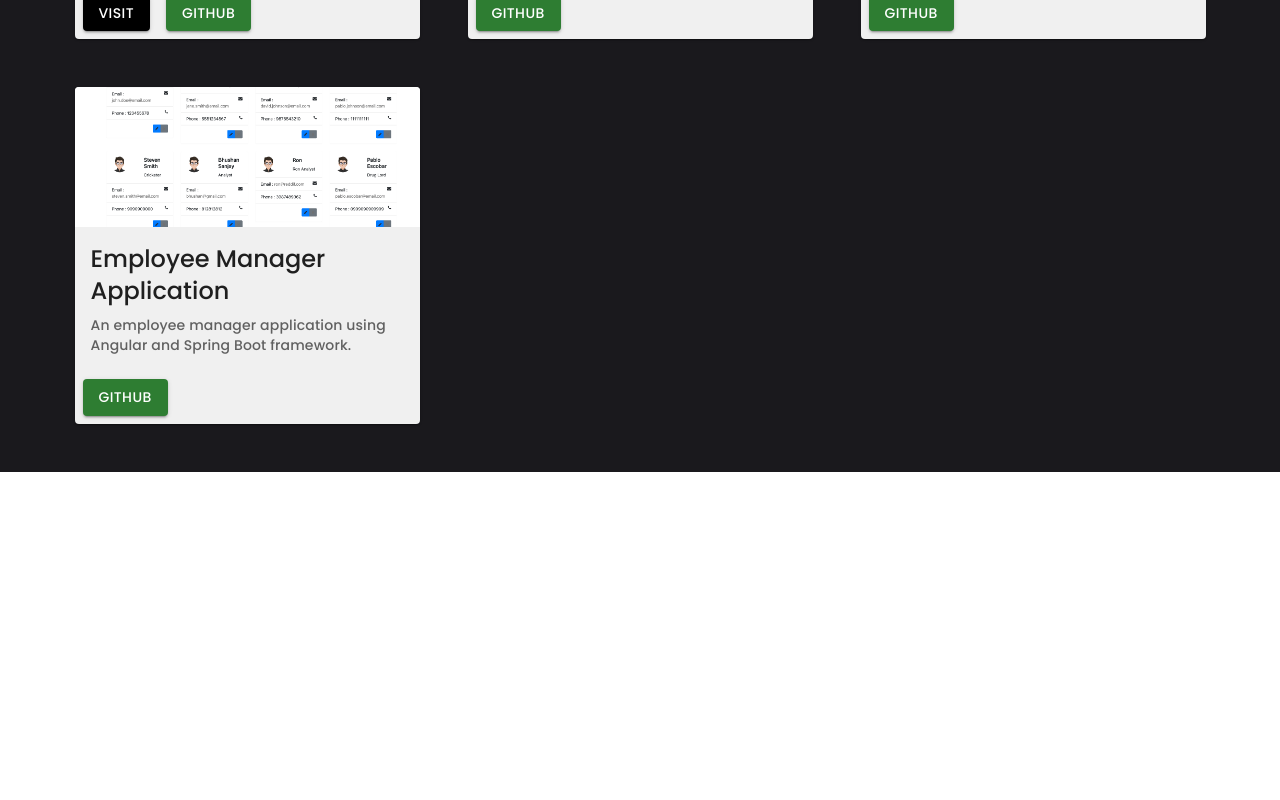
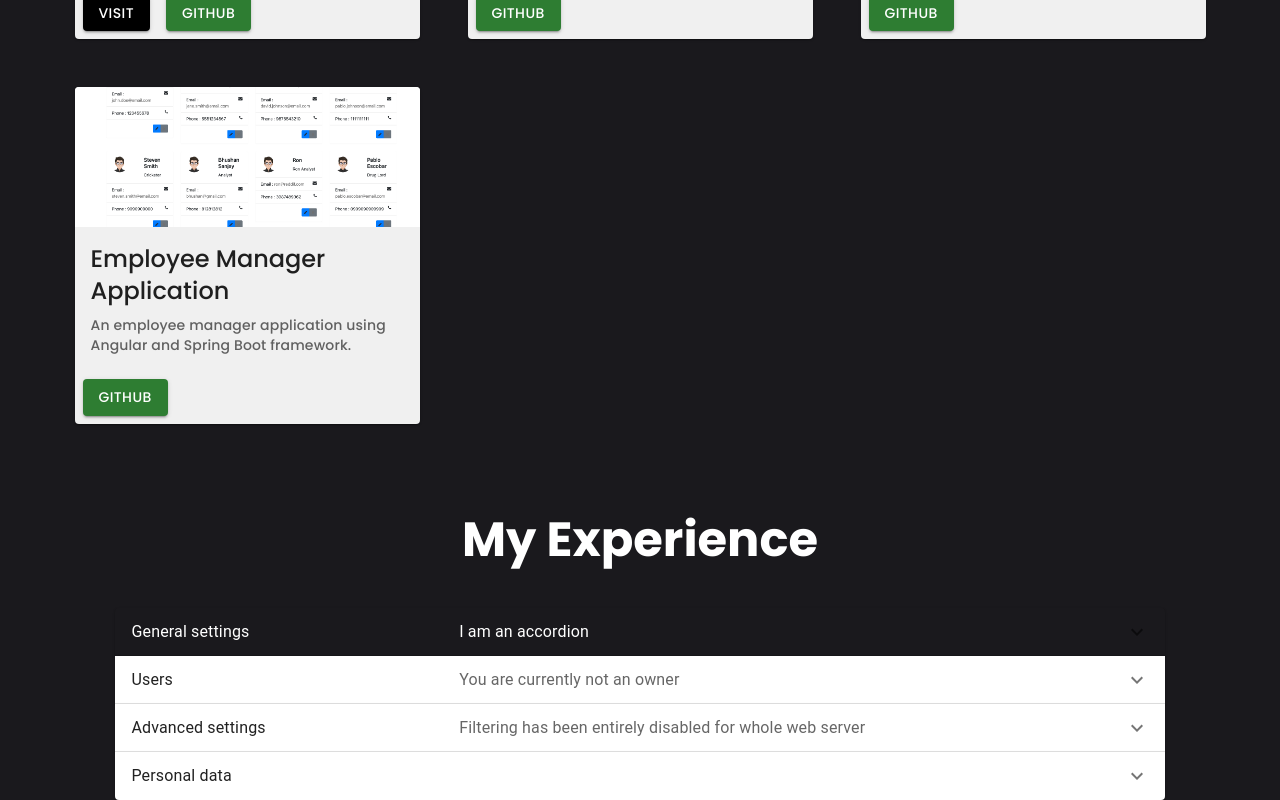
Before and after one commit to bhushankhope/portfolio, a React (Create React App) app: page / in a window 1280 px wide. Shown: the part 1371-2171 px from the top of the page. Before the commit the page ends 1843 px from the top, so only its background shows below. Built offline with nearby package versions, Linux system fonts and the light colour scheme.

Commit message:
added accordion

```diff
--- a/src/App.js
+++ b/src/App.js
@@ -1,4 +1,5 @@
 import './App.css';
+import Experience from './components/experience';
 import Expertise from './components/expertise';
 import Introduction from './components/intro';
 import NavBar from './components/navbar';
@@ -10,7 +11,8 @@ function App() {
       <NavBar></NavBar>
       <Introduction></Introduction>
       <Expertise></Expertise>
-      <Projects/>
+      <Projects />
+      <Experience></Experience>
     </div>
   );
 }
--- /dev/null
+++ b/src/components/accordion.js
@@ -0,0 +1,91 @@
+import * as React from 'react';
+import Accordion from '@mui/material/Accordion';
+import AccordionDetails from '@mui/material/AccordionDetails';
+import AccordionSummary from '@mui/material/AccordionSummary';
+import Typography from '@mui/material/Typography';
+import ExpandMoreIcon from '@mui/icons-material/ExpandMore';
+
+export default function ControlledAccordions() {
+  const [expanded, setExpanded] = React.useState(false);
+
+  const handleChange = (panel) => (event, isExpanded) => {
+    setExpanded(isExpanded ? panel : false);
+  };
+
+  return (
+    <div>
+      <Accordion expanded={expanded === 'panel1'} onChange={handleChange('panel1')} sx={{backgroundColor: '#1a191d', color: 'white'}}>
+        <AccordionSummary
+          expandIcon={<ExpandMoreIcon />}
+          aria-controls="panel1bh-content"
+          id="panel1bh-header"
+        >
+          <Typography sx={{ width: '33%', flexShrink: 0 }}>
+            General settings
+          </Typography>
+          <Typography sx={{ color: 'white' }}>I am an accordion</Typography>
+        </AccordionSummary>
+        <AccordionDetails>
+          <Typography>
+            Nulla facilisi. Phasellus sollicitudin nulla et quam mattis feugiat.
+            Aliquam eget maximus est, id dignissim quam.
+          </Typography>
+        </AccordionDetails>
+      </Accordion>
+      <Accordion expanded={expanded === 'panel2'} onChange={handleChange('panel2')}>
+        <AccordionSummary
+          expandIcon={<ExpandMoreIcon />}
+          aria-controls="panel2bh-content"
+          id="panel2bh-header"
+        >
+          <Typography sx={{ width: '33%', flexShrink: 0 }}>Users</Typography>
+          <Typography sx={{ color: 'text.secondary' }}>
+            You are currently not an owner
+          </Typography>
+        </AccordionSummary>
+        <AccordionDetails>
+          <Typography>
+            Donec placerat, lectus sed mattis semper, neque lectus feugiat lectus,
+            varius pulvinar diam eros in elit. Pellentesque convallis laoreet
+            laoreet.
+          </Typography>
+        </AccordionDetails>
+      </Accordion>
+      <Accordion expanded={expanded === 'panel3'} onChange={handleChange('panel3')}>
+        <AccordionSummary
+          expandIcon={<ExpandMoreIcon />}
+          aria-controls="panel3bh-content"
+          id="panel3bh-header"
+        >
+          <Typography sx={{ width: '33%', flexShrink: 0 }}>
+            Advanced settings
+          </Typography>
+          <Typography sx={{ color: 'text.secondary' }}>
+            Filtering has been entirely disabled for whole web server
+          </Typography>
+        </AccordionSummary>
+        <AccordionDetails>
+          <Typography>
+            Nunc vitae orci ultricies, auctor nunc in, volutpat nisl. Integer sit
+            amet egestas eros, vitae egestas augue. Duis vel est augue.
+          </Typography>
+        </AccordionDetails>
+      </Accordion>
+      <Accordion expanded={expanded === 'panel4'} onChange={handleChange('panel4')}>
+        <AccordionSummary
+          expandIcon={<ExpandMoreIcon />}
+          aria-controls="panel4bh-content"
+          id="panel4bh-header"
+        >
+          <Typography sx={{ width: '33%', flexShrink: 0 }}>Personal data</Typography>
+        </AccordionSummary>
+        <AccordionDetails>
+          <Typography>
+            Nunc vitae orci ultricies, auctor nunc in, volutpat nisl. Integer sit
+            amet egestas eros, vitae egestas augue. Duis vel est augue.
+          </Typography>
+        </AccordionDetails>
+      </Accordion>
+    </div>
+  );
+}
--- a/src/components/experience.js
+++ b/src/components/experience.js
@@ -0,0 +1,14 @@
+import React from 'react'
+import ControlledAccordions from './accordion'
+import '../css/experience.css'
+
+function Experience () {
+  return (
+    <div className='exp-container'>
+        <h1 className='exp-title'>My Experience</h1>
+      <ControlledAccordions />
+    </div>
+  )
+}
+
+export default Experience
--- /dev/null
+++ b/src/css/experience.css
@@ -0,0 +1,19 @@
+.exp-container {
+    /* margin: 0rem 9rem; */
+    display: flex;
+    flex-direction: column;
+    align-items: center;
+}
+
+.exp-title {
+    text-align: center;
+    font-size: 3rem;
+    font-family: 'Poppins', sans-serif;
+    font-weight: 700;
+}
+
+@media screen and (max-width: 1050px) {
+    .exp-container {
+        margin: 0rem 1rem;
+    }
+}
```
